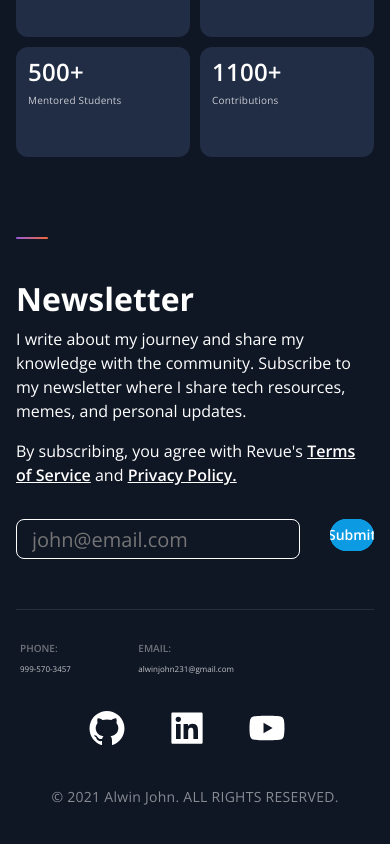
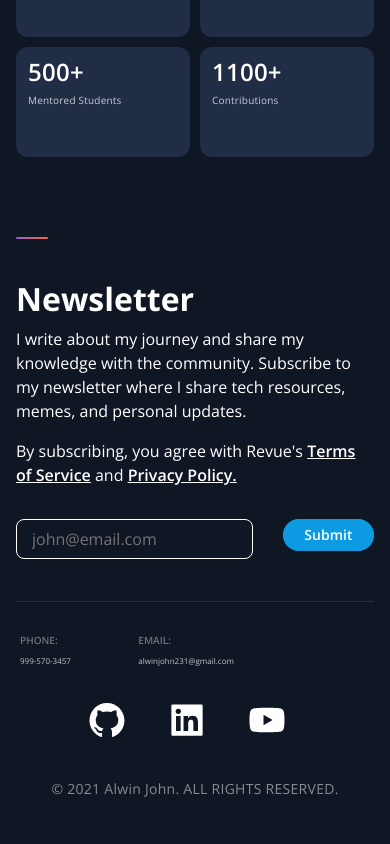
Before and after one commit to Dexters-Hub/portfolio-v1, a Next.js app: page / in a window 390 px wide. Shown: the part 6390-7234 px from the top of the page. Built offline with nearby package versions, Linux system fonts and the light colour scheme.

Commit message:
fixed the button size of the newsletter in mobile

```diff
--- a/src/components/NewsLetter/NewsLetterStyles.js
+++ b/src/components/NewsLetter/NewsLetterStyles.js
@@ -19,6 +19,11 @@ export const InputTextField = styled.input`
     background-color: transparent;
     outline: none;
     margin-bottom: 2em;
+
+    @media ${props => props.theme.breakpoints.sm} {
+      width: 250px;
+      font-size:16px;
+  }
 `;
 
 export const FormContainer = styled.form`
```
